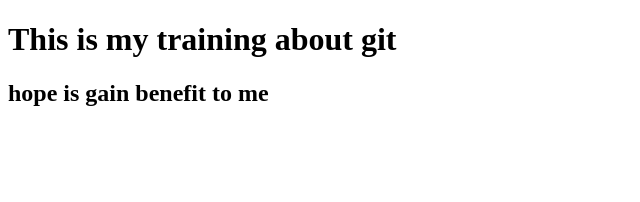
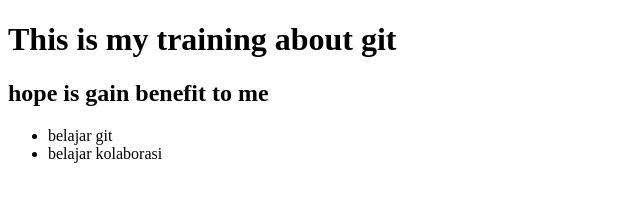
Before and after one commit to zer0sign/my-repo-from-remote, a plain HTML site: page index.html in a window 1280 px wide. Shown: the whole page, without its empty margins (0-640 px from the left). Drawn offline with Linux system fonts and the light colour scheme.

Commit message:
penambahan ul

```diff
--- a/index.html
+++ b/index.html
@@ -8,5 +8,9 @@
 <body>
     <h1>This is my training about git</h1>
     <h2>hope is gain benefit to me</h2>
+    <ul>
+        <li>belajar git</li>
+        <li>belajar kolaborasi</li>
+    </ul>
 </body>
 </html>
```
